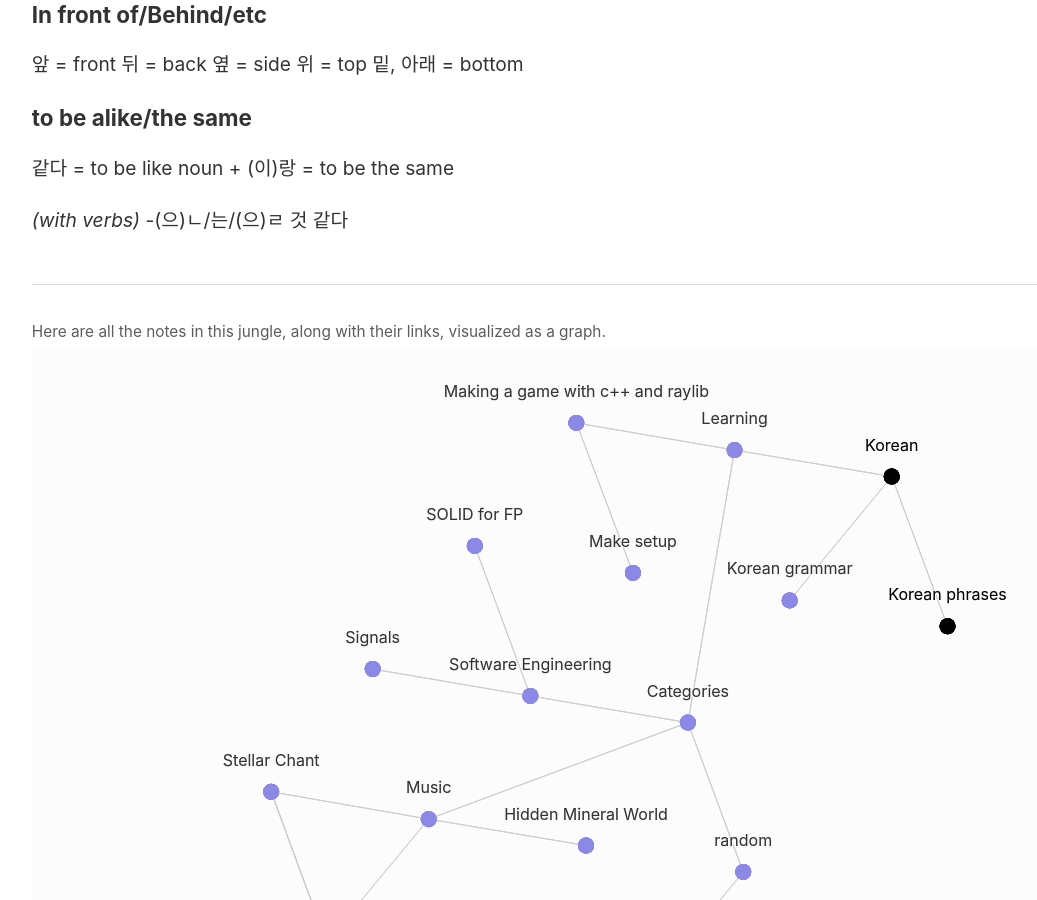
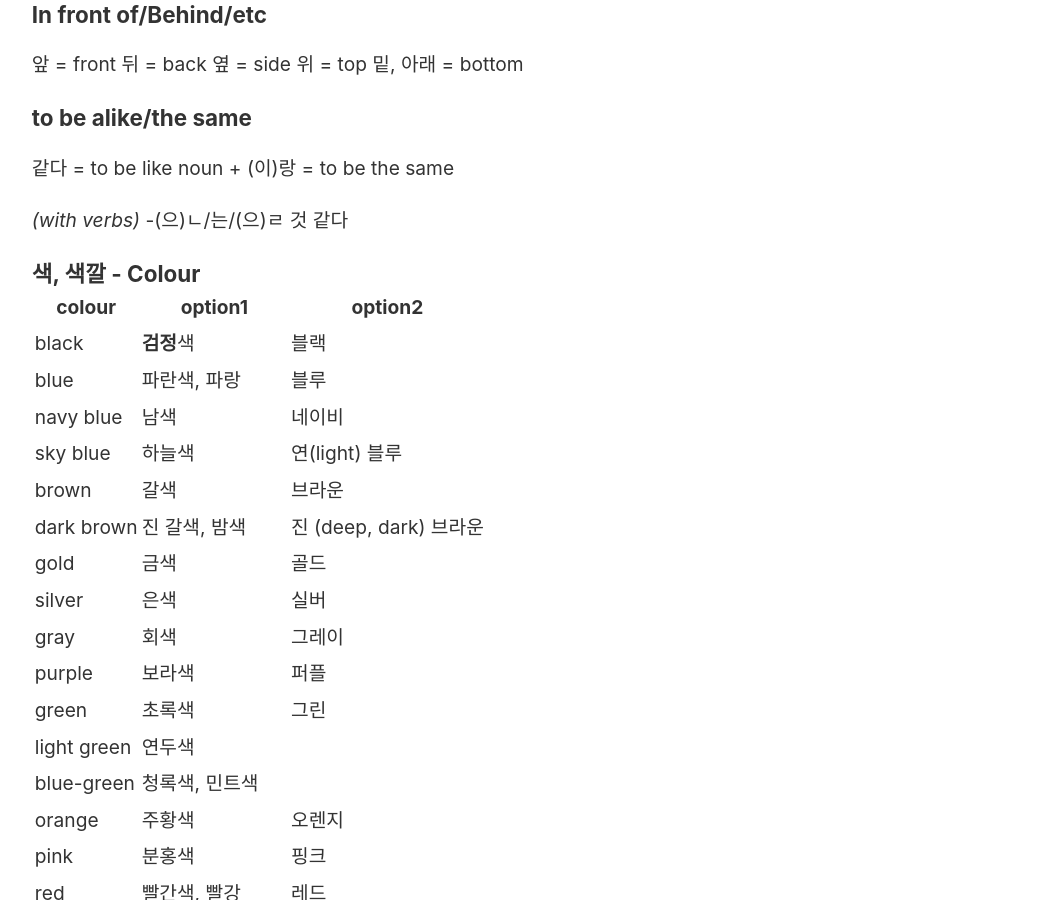
Before and after one commit to Dreat/digital_jungle, a Jekyll site: the page built from _notes/Korean phrases.md, in a window 1280 px wide and 900 px high, scrolled down 5978 px. Shown: the whole window, without its empty margins (45-1082 px from the left). Built offline with Jekyll 4.4.1, drawn with Linux system fonts in a browser that asks for light colours; some of the changed text lies outside the part shown.

Commit message:
Korean colors

```diff
--- a/_notes/Korean phrases.md
+++ b/_notes/Korean phrases.md
@@ -204,3 +204,27 @@ noun + (이)랑 = to be the same
 
 _(with verbs)_
 -(으)ㄴ/는/(으)ㄹ 것 같다
+
+### 색, 색깔 - Colour
+
+| colour       | option1     | option2            |
+| ------------ | ----------- | ------------------ |
+| black        | **검정**색     | 블랙                 |
+| blue         | 파란색, 파랑     | 블루                 |
+| navy blue    | 남색          | 네이비                |
+| sky blue     | 하늘색         | 연(light) 블루        |
+| brown        | 갈색          | 브라운                |
+| dark brown   | 진 갈색, 밤색    | 진 (deep, dark) 브라운 |
+| gold         | 금색          | 골드                 |
+| silver       | 은색          | 실버                 |
+| gray         | 회색          | 그레이                |
+| purple       | 보라색         | 퍼플                 |
+| green        | 초록색         | 그린                 |
+| light green  | 연두색         |                    |
+| blue-green   | 청록색, 민트색    |                    |
+| orange       | 주황색         | 오렌지                |
+| pink         | 분홍색         | 핑크                 |
+| red          | 빨간색, 빨강     | 레드                 |
+| white        | 하얀색, 흰색, 백색 | 화이트                |
+| yellow       | 노란색, 노랑     | 옐로우                |
+| light yellow | 연노란색        |                    |
```
